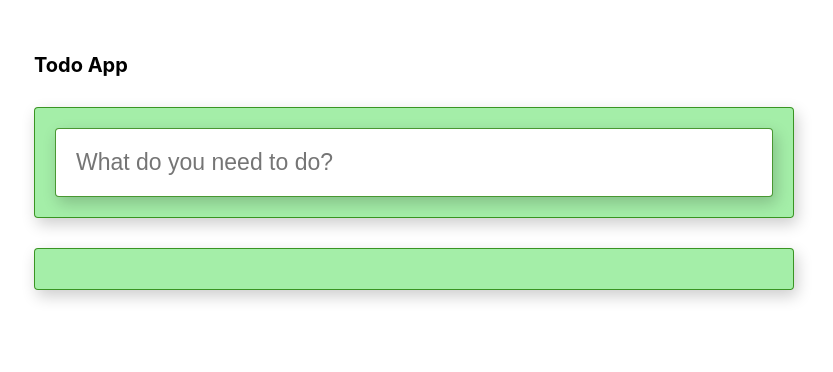
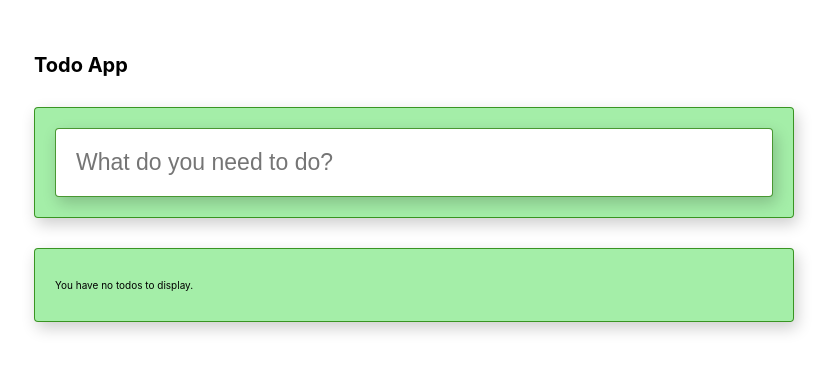
Before and after one commit to ElvisKnapman/todo, a React (Create React App) app: page / in a window 1280 px wide. Shown: the top 372 px of the page, without its empty margins (226-1059 px from the left). Built offline with nearby package versions, Linux system fonts and the light colour scheme.

Commit message:
added default message to conditionally render if there are no todos to display

```diff
--- a/src/components/TodoItems/TodoItems.component.jsx
+++ b/src/components/TodoItems/TodoItems.component.jsx
@@ -6,12 +6,17 @@ import './TodoItems.styles.scss';
 
 const TodoItems = (props) => {
   const { todos } = props;
-  console.log('todo items:', todos);
+  console.log('todo items (in todos component):', todos);
   return (
     <div className="todo-items">
-      {todos.map((todo) => {
-        return <TodoItem key={todo.id} todo={todo} />;
-      })}
+      {/* if there are todos, display them... otherwise display message saying there are no todos to display */}
+      {todos.length ? (
+        todos.map((todo) => {
+          return <TodoItem key={todo.id} todo={todo} />;
+        })
+      ) : (
+        <p className="no-todos-message">You have no todos to display.</p>
+      )}
     </div>
   );
 };
```
